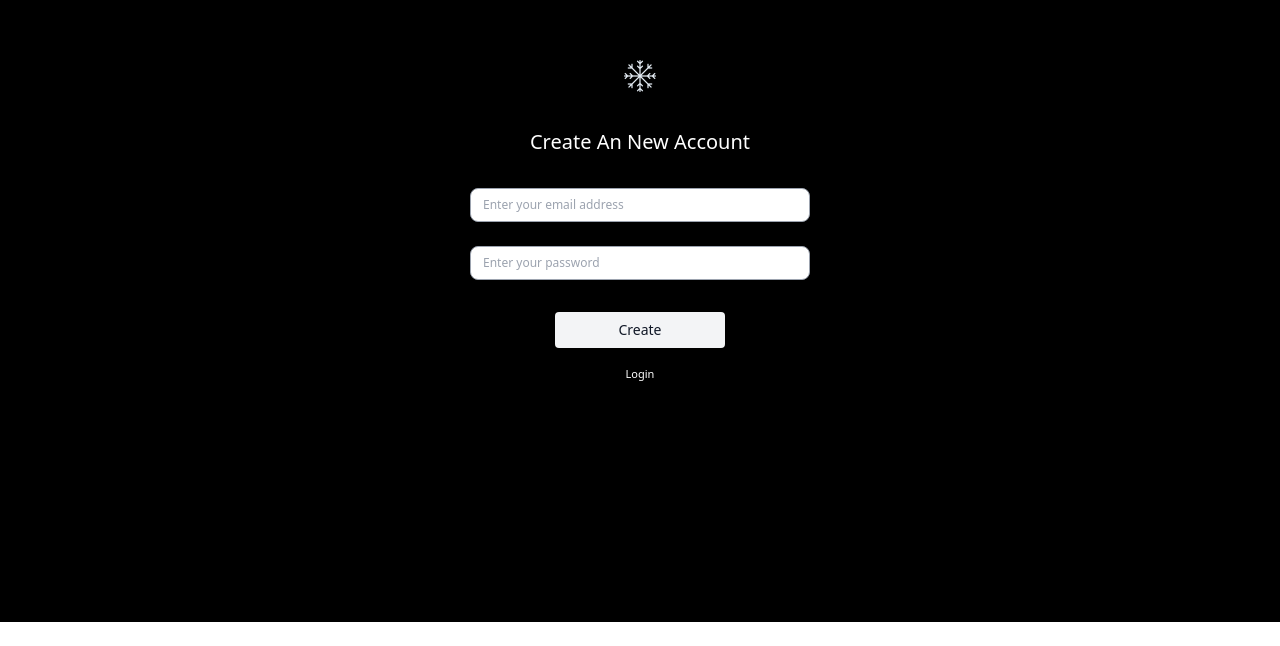
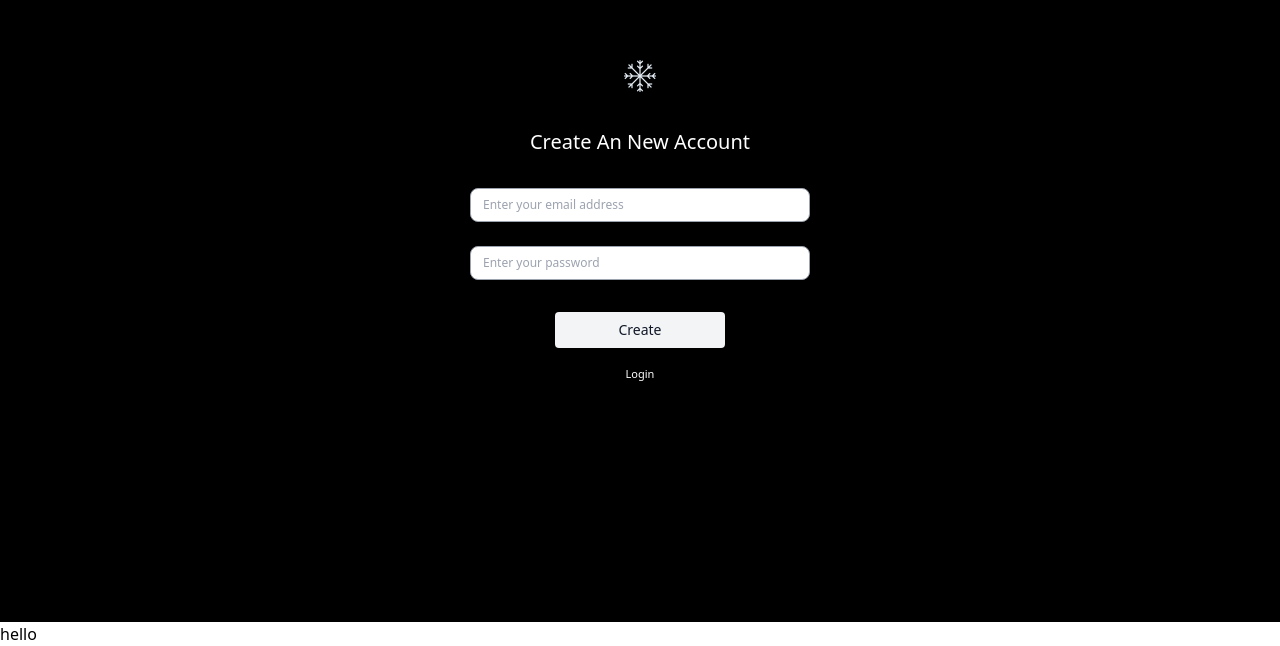
Before and after one commit to Danyalsk/Task-mana, a Vue app: page /signup in a window 1280 px wide. Shown: the part 178-824 px from the top of the page. Before the commit the page ends 800 px from the top, so only its background shows below. Built offline with nearby package versions, Linux system fonts and the light colour scheme.

Commit message:
refactor: Update SignUpView import in router index

```diff
--- a/src/router/index.ts
+++ b/src/router/index.ts
@@ -7,7 +7,7 @@ const router = createRouter({
   routes: [
     {
       path: '/',
-      redirect: '/home'
+      redirect: '/signup'
     },
     {
       path: '/home',
--- a/src/views/SIgnUpView.vue
+++ b/src/views/SIgnUpView.vue
@@ -1,5 +1,6 @@
 <template>
   <SignUp />
+  <p>hello</p>
 </template>
 <script lang="ts" setup>
 import SignUp from '@/components/SignUp.vue'
```
